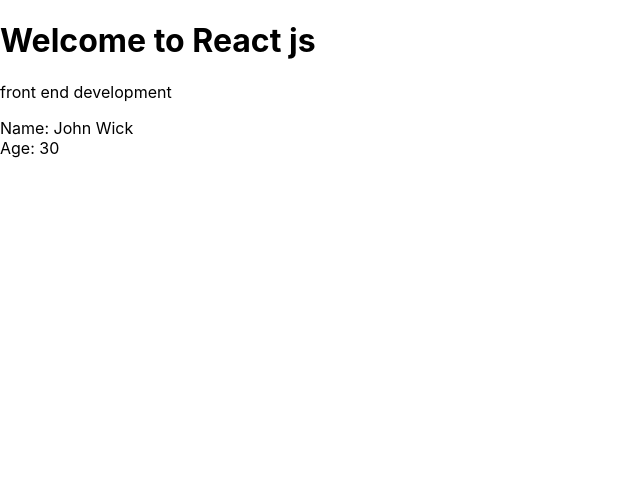
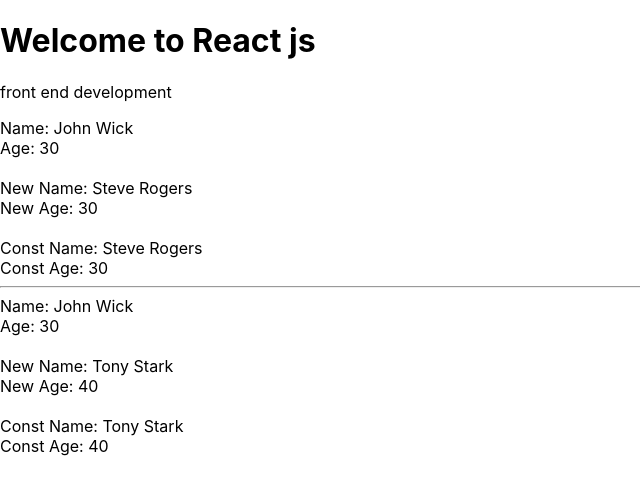
Before and after one commit to mitesh-pv/react_basics, a React (Create React App) app in the folder part_4/app_1/: page / in a window 1280 px wide. Shown: the top 494 px of the page, without its empty margins (0-640 px from the left). Built offline with nearby package versions, Linux system fonts and the light colour scheme.

Commit message:
props: method of passing component from parent to child

```diff
--- a/part_4/app_1/src/App.js
+++ b/part_4/app_1/src/App.js
@@ -1,6 +1,12 @@
 // root component
+// includes --
+// nested component
+// props:  method of passing one component from parent to child
+
+// use camel case naming convention
+// avoid using underscore in the class names or file names
 import React from 'react';
-import Comp_1 from './Comp_1'
+import Comp1 from './Comp1'
 
 
 function App() {
@@ -8,7 +14,9 @@
     <div className="App">
       <h1>Welcome to React js</h1>
       <p>front end development</p>
-      <Comp_1 />
+      <Comp1  name="Steve Rogers" age="30" />
+      <hr/>
+      <Comp1  name="Tony Stark" age="40" />
     </div>
   );
 }
--- /dev/null
+++ b/part_4/app_1/src/Comp1.js
@@ -0,0 +1,27 @@
+import React from 'react'
+
+class Comp1 extends React.Component{
+
+    render(){
+        console.log(this.props);
+        alert(this.props.name);
+
+        const {name, age}=this.props;
+        return(
+            <div className="comp1">
+                <div>Name: John Wick</div>
+                <div>Age: 30</div>
+                <br/>
+                <div>New Name: { this.props.name }</div>
+                <div>New Age: { this.props.age }</div>
+
+                <br/>
+                <div>Const Name: { name }</div>
+                <div>Const Age: { age }</div>
+
+            </div>
+        );
+    }
+}
+
+export default Comp1;
--- a/part_4/app_1/src/Comp_1.js
+++ /dev/null
@@ -1,16 +0,0 @@
-import React from 'react'
-
-class Comp_1 extends React.Component{
-
-    render(){
-        return(
-
-            <div className="comp_1">
-                <div>Name: John Wick</div>
-                <div>Age: 30</div>
-            </div>
-        );
-    }
-}
-
-export default Comp_1;
```
